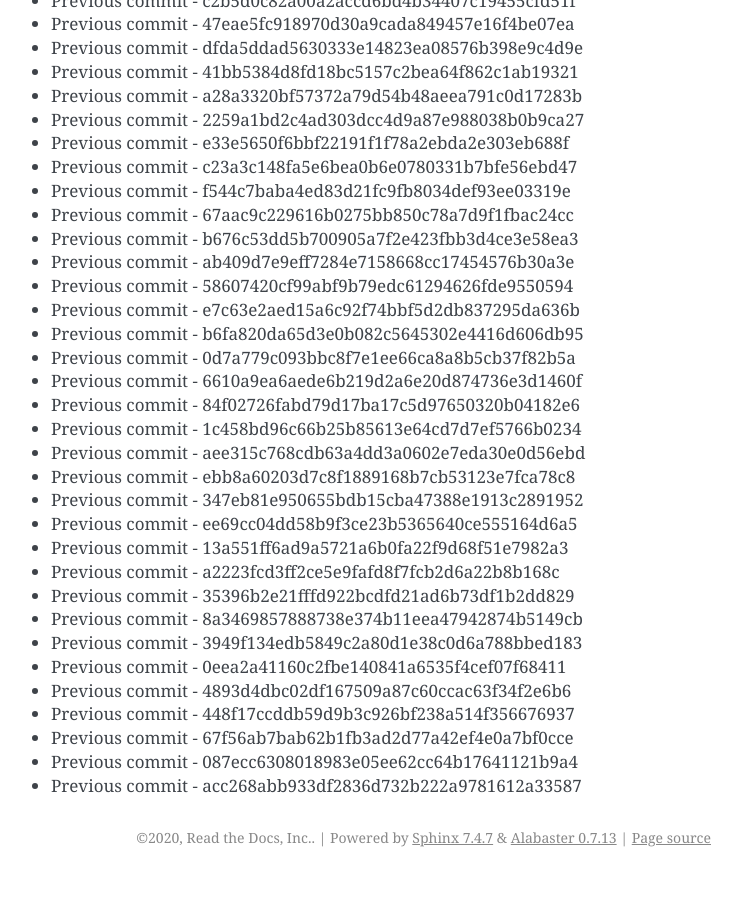
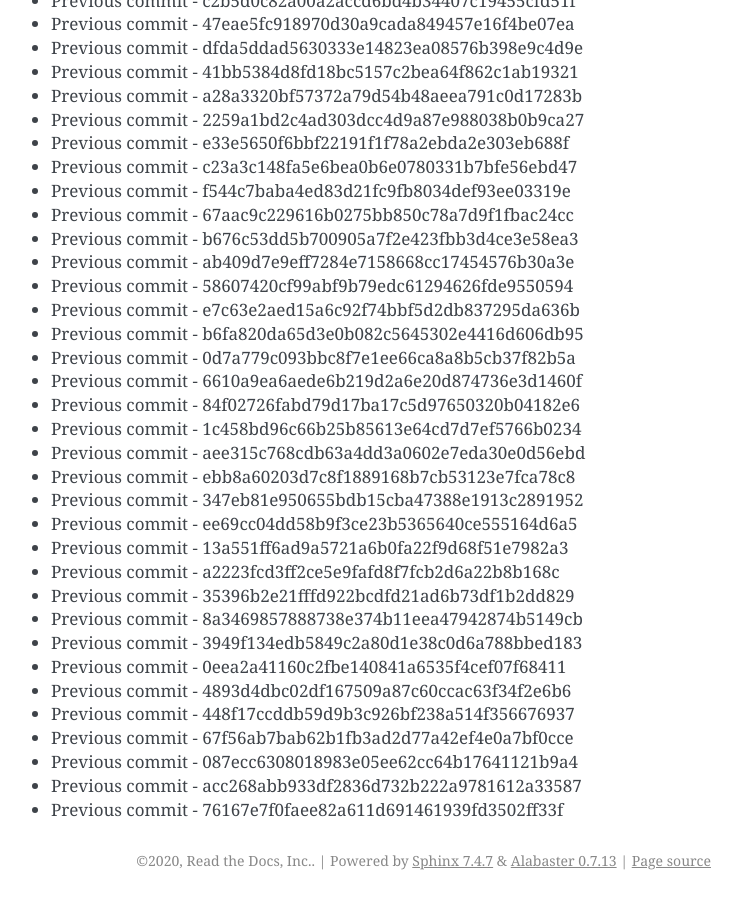
Before and after one commit to readthedocs/rtd-git-stresstest, a Sphinx documentation site: the page built from docs/updates.rst, in a window 1280 px wide and 900 px high, scrolled down 26189 px. Shown: the whole window, without its empty margins (399-1141 px from the left). Built offline with Sphinx 7.4.7, drawn with Linux system fonts in a browser that asks for light colours; before the commit the page ends 27066 px from its top, so only the background shows below that.

Commit message:
Generating commit from previous: 76167e7f0faee82a611d691461939fd3502ff33f

```diff
--- a/docs/updates.rst
+++ b/docs/updates.rst
@@ -1132,3 +1132,4 @@ It can be tested for any performance characteristics.
 * Previous commit - 67f56ab7bab62b1fb3ad2d77a42ef4e0a7bf0cce
 * Previous commit - 087ecc6308018983e05ee62cc64b17641121b9a4
 * Previous commit - acc268abb933df2836d732b222a9781612a33587
+* Previous commit - 76167e7f0faee82a611d691461939fd3502ff33f
```
